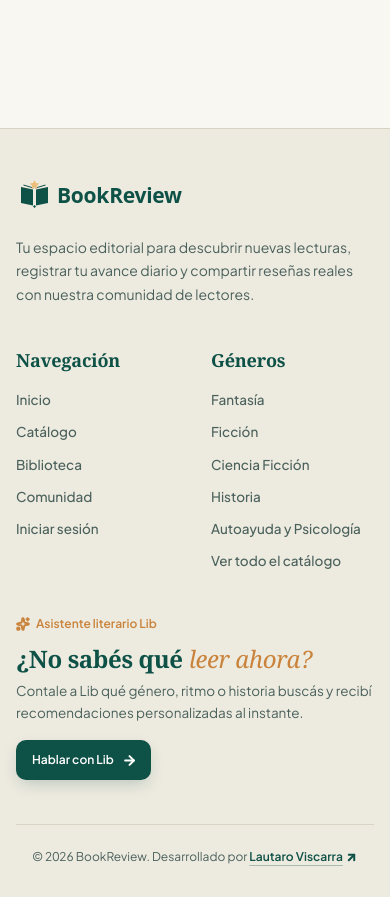
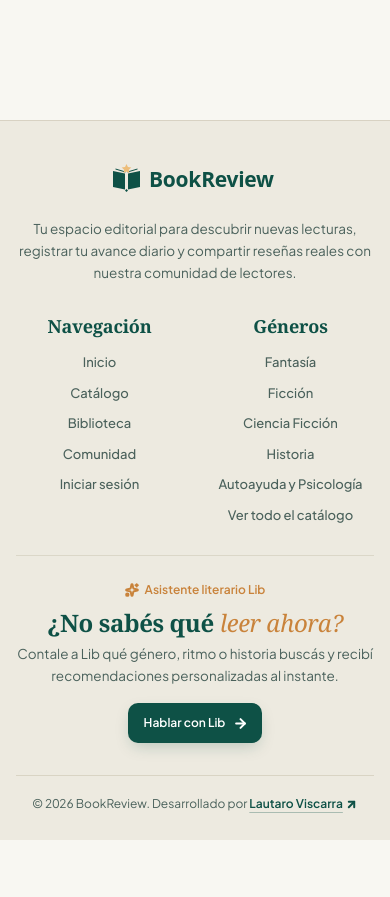
Before and after one commit to lauvis11/BookReview, a React (Vite) app in the folder FrontEnd/: page / in a window 390 px wide. Shown: the part 2840-3737 px from the top of the page. After the commit the page ends 3680 px from the top, so only its background shows below. Built offline with nearby package versions, Linux system fonts and the light colour scheme; no server answers; a web font is replaced by a local one.

Commit message:
style: mejorando el diseño responsive del footer

```diff
--- a/FrontEnd/src/components/layout/Footer.jsx
+++ b/FrontEnd/src/components/layout/Footer.jsx
@@ -34,12 +34,12 @@ export default function Footer() {
   }
 
   return (
-    <footer className="w-full bg-[#eae6da]/75 text-on-surface border-t border-[#d6d0c0]/90 mt-16 md:mt-24">
-      <div className="max-w-[1440px] mx-auto px-4 sm:px-6 md:px-12 pt-12 sm:pt-14 pb-8">
+    <footer className="w-full bg-[#eae6da]/75 text-on-surface border-t border-[#d6d0c0]/90 mt-14 sm:mt-16 md:mt-24">
+      <div className="max-w-[1440px] mx-auto px-4 sm:px-6 md:px-12 pt-10 sm:pt-14 pb-7 sm:pb-8">
         {/* Main Editorial Grid */}
-        <div className="grid grid-cols-2 md:grid-cols-12 gap-x-8 gap-y-10 lg:gap-12 pb-11">
+        <div className="grid grid-cols-2 md:grid-cols-12 gap-x-6 sm:gap-x-8 gap-y-7 sm:gap-y-10 lg:gap-12 pb-8 sm:pb-11">
           {/* Columna 1: Marca e Identidad Editorial */}
-          <div className="col-span-2 md:col-span-6 lg:col-span-4">
+          <div className="col-span-2 md:col-span-6 lg:col-span-4 text-center md:text-left">
             <Link
               to="/"
               className="inline-flex items-center focus-visible:outline-2 focus-visible:outline-offset-4 focus-visible:outline-primary rounded-sm"
@@ -47,7 +47,7 @@ export default function Footer() {
               <BrandLogo variant="light" className="h-9 sm:h-10 w-auto" />
             </Link>
 
-            <p className="mt-4 max-w-sm font-hero-sans text-[14px] leading-[1.68] text-on-surface-variant">
+            <p className="mt-3.5 sm:mt-4 max-w-sm mx-auto md:mx-0 font-hero-sans text-[13.5px] sm:text-[14px] leading-[1.65] text-on-surface-variant">
               Tu espacio editorial para descubrir nuevas lecturas, registrar tu avance diario y compartir reseñas reales con nuestra comunidad de lectores.
             </p>
           </div>
@@ -55,17 +55,17 @@ export default function Footer() {
           {/* Columna 2: Navegación */}
           <nav
             aria-label="Navegación del pie de página"
-            className="col-span-1 md:col-span-3 lg:col-span-2"
+            className="col-span-1 md:col-span-3 lg:col-span-2 text-center sm:text-left"
           >
-            <h3 className="font-hero-display text-lg font-semibold tracking-[-0.01em] text-primary mb-3.5">
+            <h3 className="font-hero-display text-lg font-semibold tracking-[-0.01em] text-primary mb-2.5 sm:mb-3.5">
               Navegación
             </h3>
-            <ul className="space-y-2">
+            <ul className="space-y-1.5 sm:space-y-2">
               {navLinks.map((item) => (
                 <li key={item.to}>
                   <Link
                     to={item.to}
-                    className="inline-flex items-center py-0.5 font-hero-sans text-[13.5px] font-medium text-on-surface-variant hover:text-primary transition-[color] duration-150 ease-out focus-visible:outline-2 focus-visible:outline-offset-4 focus-visible:outline-primary rounded-sm"
+                    className="inline-flex items-center py-0.5 font-hero-sans text-[13px] sm:text-[13.5px] font-medium text-on-surface-variant hover:text-primary transition-[color] duration-150 ease-out focus-visible:outline-2 focus-visible:outline-offset-4 focus-visible:outline-primary rounded-sm"
                   >
                     {item.label}
                   </Link>
@@ -77,17 +77,17 @@ export default function Footer() {
           {/* Columna 3: Géneros */}
           <nav
             aria-label="Géneros destacados"
-            className="col-span-1 md:col-span-3 lg:col-span-2"
+            className="col-span-1 md:col-span-3 lg:col-span-2 text-center sm:text-left"
           >
-            <h3 className="font-hero-display text-lg font-semibold tracking-[-0.01em] text-primary mb-3.5">
+            <h3 className="font-hero-display text-lg font-semibold tracking-[-0.01em] text-primary mb-2.5 sm:mb-3.5">
               Géneros
             </h3>
-            <ul className="space-y-2">
+            <ul className="space-y-1.5 sm:space-y-2">
               {GENRE_LINKS.map((item) => (
                 <li key={item.to}>
                   <Link
                     to={item.to}
-                    className="inline-flex items-center py-0.5 font-hero-sans text-[13.5px] font-medium text-on-surface-variant hover:text-primary transition-[color] duration-150 ease-out focus-visible:outline-2 focus-visible:outline-offset-4 focus-visible:outline-primary rounded-sm"
+                    className="inline-flex items-center py-0.5 font-hero-sans text-[13px] sm:text-[13.5px] font-medium text-on-surface-variant hover:text-primary transition-[color] duration-150 ease-out focus-visible:outline-2 focus-visible:outline-offset-4 focus-visible:outline-primary rounded-sm"
                   >
                     {item.label}
                   </Link>
@@ -97,19 +97,19 @@ export default function Footer() {
           </nav>
 
           {/* Columna 4: Bloque abierto del Asistente Lib (sin fondo de tarjeta) */}
-          <div className="col-span-2 md:col-span-12 lg:col-span-4 flex items-start lg:justify-end">
-            <div className="w-full lg:max-w-md">
+          <div className="col-span-2 md:col-span-12 lg:col-span-4 border-t border-[#d6d0c0]/75 pt-6 lg:border-t-0 lg:pt-0 flex items-start justify-center md:justify-start lg:justify-end text-center md:text-left">
+            <div className="w-full max-w-sm lg:max-w-md">
               <div className="inline-flex items-center gap-1.5 text-secondary-dark font-hero-sans text-xs font-semibold">
                 <Sparkles size={14} strokeWidth={2} absoluteStrokeWidth aria-hidden="true" />
                 <span>Asistente literario Lib</span>
               </div>
 
-              <h3 className="mt-2 font-hero-display text-2xl font-semibold tracking-[-0.015em] text-primary leading-[1.12]">
+              <h3 className="mt-1.5 sm:mt-2 font-hero-display text-2xl font-semibold tracking-[-0.015em] text-primary leading-[1.12]">
                 ¿No sabés qué{' '}
                 <span className="italic font-medium text-secondary-dark">leer ahora?</span>
               </h3>
 
-              <p className="mt-2 font-hero-sans text-[13.5px] leading-relaxed text-on-surface-variant">
+              <p className="mt-1.5 sm:mt-2 font-hero-sans text-[13.5px] leading-relaxed text-on-surface-variant">
                 Contale a Lib qué género, ritmo o historia buscás y recibí recomendaciones personalizadas al instante.
               </p>
 
@@ -134,7 +134,7 @@ export default function Footer() {
         </div>
 
         {/* Barra inferior centrada */}
-        <div className="border-t border-[#d6d0c0]/85 pt-6 flex items-center justify-center">
+        <div className="border-t border-[#d6d0c0]/85 pt-5 sm:pt-6 flex items-center justify-center">
           <p className="font-hero-sans text-xs text-on-surface-variant text-center tabular-nums">
             © {new Date().getFullYear()} BookReview. Desarrollado por{' '}
             <a
```
